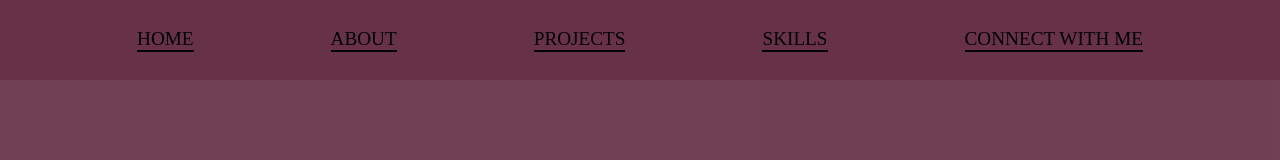
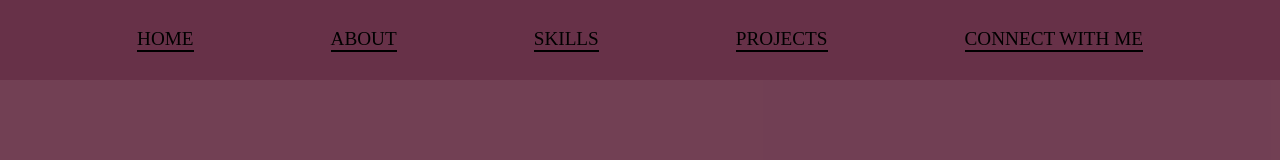
Before and after one commit to prakhar728/portfolio, a React (Create React App) app: page / in a window 1280 px wide. Shown: the top 160 px of the page. Built offline with nearby package versions, Linux system fonts and the light colour scheme; a web font is replaced by a local one.

Commit message:
Redesigning

```diff
--- a/src/components/NavBar/index.js
+++ b/src/components/NavBar/index.js
@@ -17,13 +17,13 @@ const index = () => {
                         </Link>
                     </li>
                     <li>
-                        <Link activeClass="active" to="projects" spy={true} smooth={true} duration={1000}>
-                        PROJECTS
+                        <Link activeClass="active" to="skills" spy={true} smooth={true} duration={1000}>
+                        SKILLS
                         </Link>
                     </li>
                     <li>
-                        <Link activeClass="active" to="skills" spy={true} smooth={true} duration={1000}>
-                        SKILLS
+                        <Link activeClass="active" to="projects" spy={true} smooth={true} duration={1000}>
+                        PROJECTS
                         </Link>
                     </li>
                     <li>
--- a/src/components/Projects/Projects.js
+++ b/src/components/Projects/Projects.js
@@ -13,10 +13,9 @@ const Projects = () => {
             <div className={styles.header}>
                 <h1 className={styles.title}>PROJECTS</h1>
             </div>
-
+            <ProjectCardTemplate title="Mind Space" description="Solve the problems that botehr you! Post them and everyone will solve them. Too embarrassed or too shy? Be anonymous " id="3"/>
             <ProjectCardTemplate title="Crypto Wallet" description="Store all your transactions and make your own portfolio. This web app stores your previous transactions and helps keep track of your 'invested' amount. " id="1"/>
             <ProjectCardTemplate title="CrimeAwarenessBot" description="Report any crime to the concerened authorities immediately. Make your neighbourhood safe with the CrimeAwarenessBot" id="2"/>
-            <ProjectCardTemplate title="Mind Space" description="Solve the problems that botehr you! Post them and everyone will solve them. Too embarrassed or too shy? Be anonymous " id="3"/>
 
         </div>
     )
```
